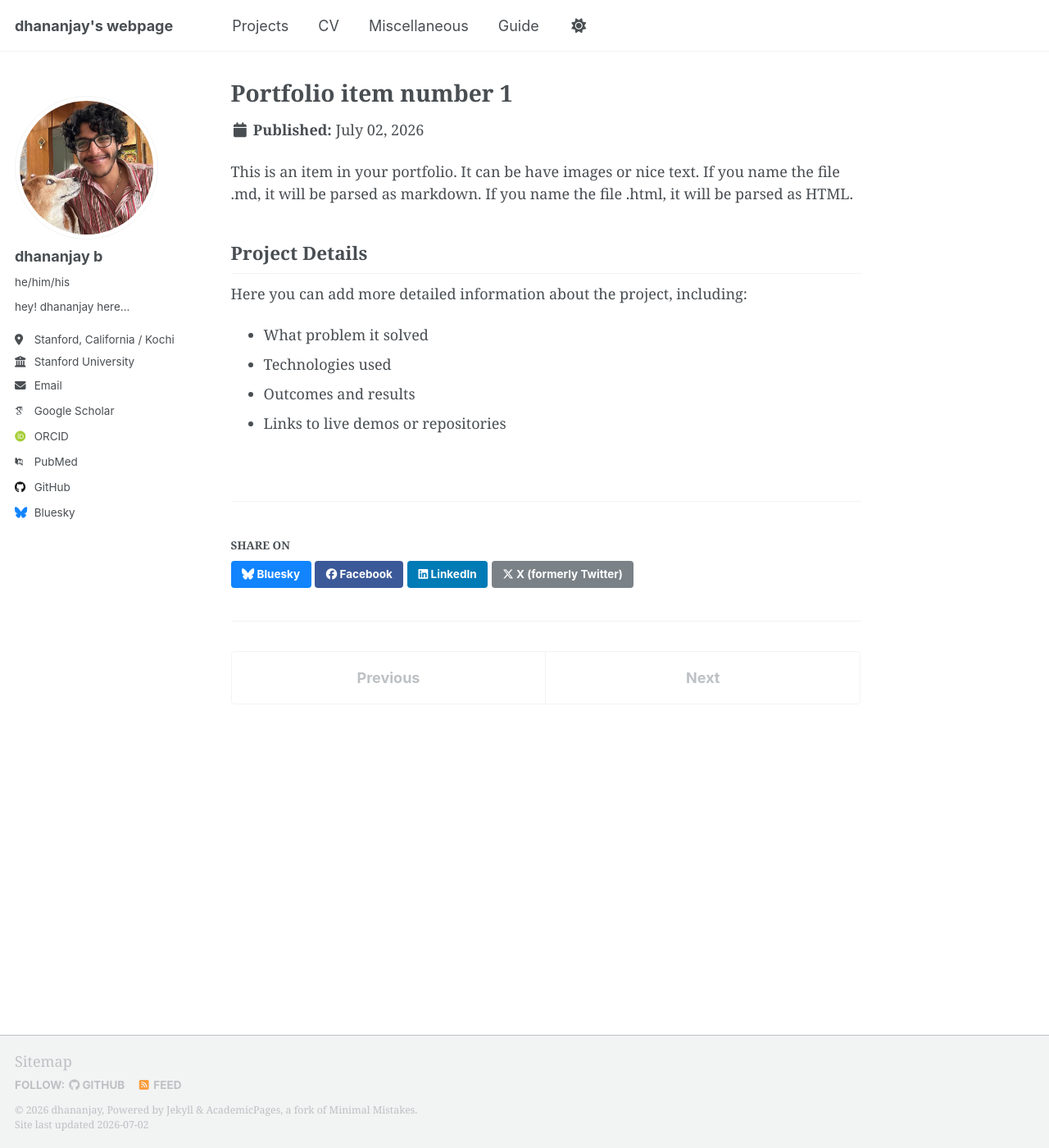
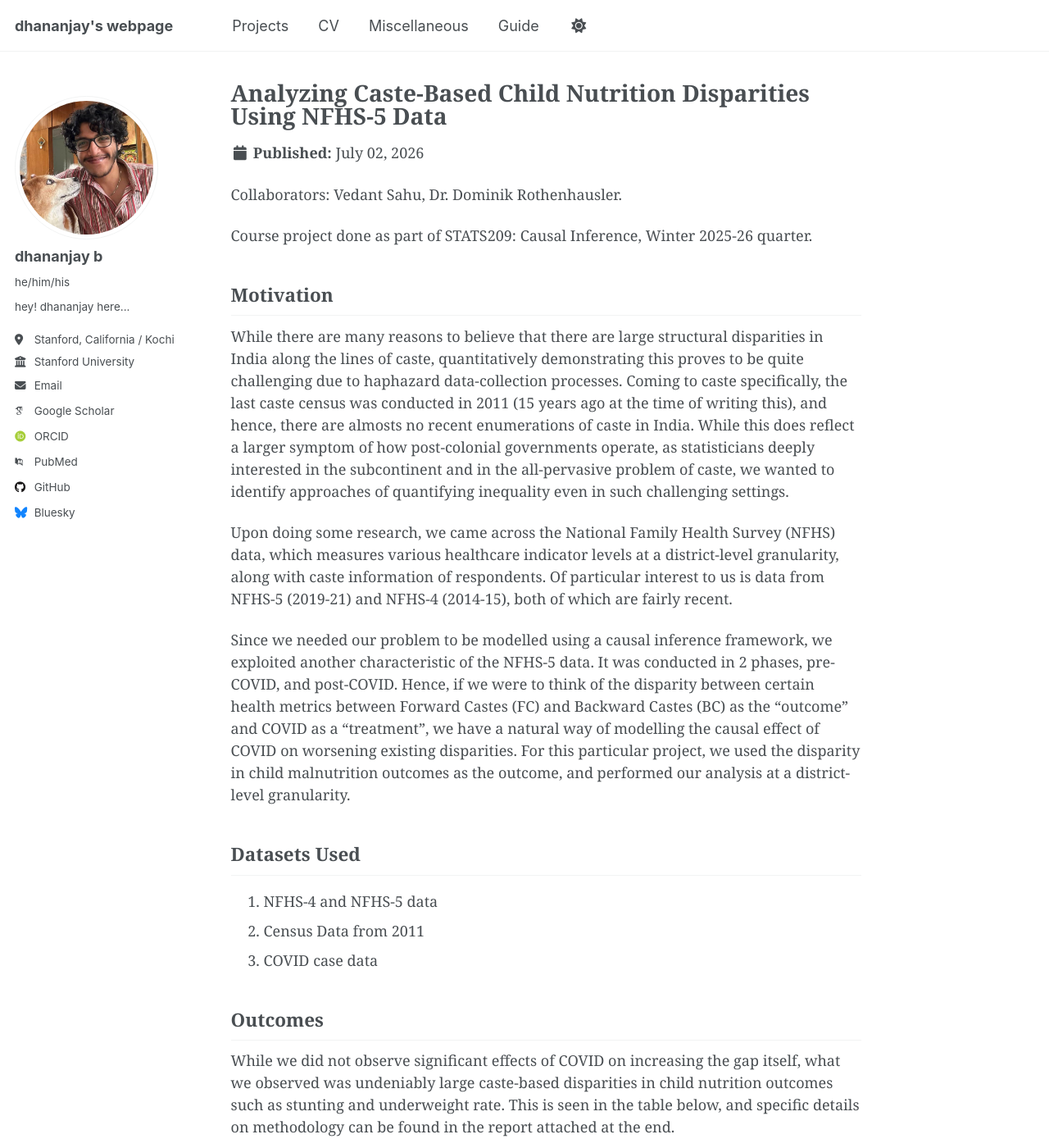
Before and after one commit to Dhananjay42/dhananjay42.github.io, a Jekyll site: the page built from _portfolio/portfolio-1.md, in a window 1280 px wide and 1400 px high. Shown: the whole window at 82% size. Built offline with Jekyll 4.4.1, drawn with Linux system fonts in a browser that asks for light colours; some web fonts are replaced; a script that is not in the unit is left out; some of the changed text lies outside the part shown.

Commit message:
update nfhs proj

```diff
--- a/_pages/portfolio.html
+++ b/_pages/portfolio.html
@@ -1,6 +1,6 @@
 ---
 layout: archive
-title: "Portfolio"
+title: "Projects"
 permalink: /projects/
 author_profile: true
 ---
--- a/_portfolio/portfolio-1.md
+++ b/_portfolio/portfolio-1.md
@@ -1,15 +1,36 @@
 ---
-title: "Portfolio item number 1"
-excerpt: "Short description of portfolio item number 1. Click to learn more about this project and see the full details."
+title: "Analyzing Caste-Based Child Nutrition Disparities Using NFHS-5 Data"
+excerpt: "We applied causal inference methods such as difference-in-differences and triple-difference models to evaluate the impact of COVID-19 on child nutrition outcomes across caste groups using India’s NFHS-5 survey data. Click to learn more."
+header:
+    teaser: /images/nfhs_vis.png
 collection: portfolio
 ---
 
-This is an item in your portfolio. It can be have images or nice text. If you name the file .md, it will be parsed as markdown. If you name the file .html, it will be parsed as HTML.
+Collaborators: Vedant Sahu, Dr. Dominik Rothenhausler.
 
-## Project Details
+Course project done as part of STATS209: Causal Inference, Winter 2025-26 quarter.
 
-Here you can add more detailed information about the project, including:
-- What problem it solved
-- Technologies used
-- Outcomes and results
-- Links to live demos or repositories
+## Motivation
+
+While there are many reasons to believe that there are large structural disparities in India along the lines of caste, quantitatively demonstrating this proves to be quite challenging due to haphazard data-collection processes. Coming to caste specifically, the last caste census was conducted in 2011 (15 years ago at the time of writing this), and hence, there are almosts no recent enumerations of caste in India. While this does reflect a larger symptom of how post-colonial governments operate, as statisticians deeply interested in the subcontinent and in the all-pervasive problem of caste, we wanted to identify approaches of quantifying inequality even in such challenging settings.
+
+Upon doing some research, we came across the National Family Health Survey (NFHS) data, which measures various healthcare indicator levels at a district-level granularity, along with caste information of respondents. Of particular interest to us is data from NFHS-5 (2019-21) and NFHS-4 (2014-15), both of which are fairly recent.
+
+Since we needed our problem to be modelled using a causal inference framework, we exploited another characteristic of the NFHS-5 data. It was conducted in 2 phases, pre-COVID, and post-COVID. Hence, if we were to think of the disparity between certain health metrics between Forward Castes (FC) and Backward Castes (BC) as the "outcome" and COVID as a "treatment", we have a natural way of modelling the causal effect of COVID on worsening existing disparities. For this particular project, we used the disparity in child malnutrition outcomes as the outcome, and performed our analysis at a district-level granularity.
+
+## Datasets Used
+
+1. NFHS-4 and NFHS-5 data
+2. Census Data from 2011
+3. COVID case data
+
+## Outcomes
+
+While we did not observe significant effects of COVID on increasing the gap itself, what we observed was undeniably large caste-based disparities in child nutrition outcomes such as stunting and underweight rate. This is seen in the table below, and specific details on methodology can be found in the report attached at the end.
+
+![Table showing baseline disparities in health outcomes](/images/nfhs_out.png)
+
+## Links
+
+- [📄 Full Report](https://drive.google.com/file/d/1WklR7de31OOvLqfXIvoWT1XNOkjB4RMN/view?usp=sharing)
+- [💻 GitHub Repository](https://github.com/Vedant-Sahu/covid-heterogenous-effect/tree/main)
```
Also changed, not shown: _portfolio/portfolio-2.md (line endings or trailing spaces), images/nfhs_out.png (added), images/nfhs_vis.png (added).
